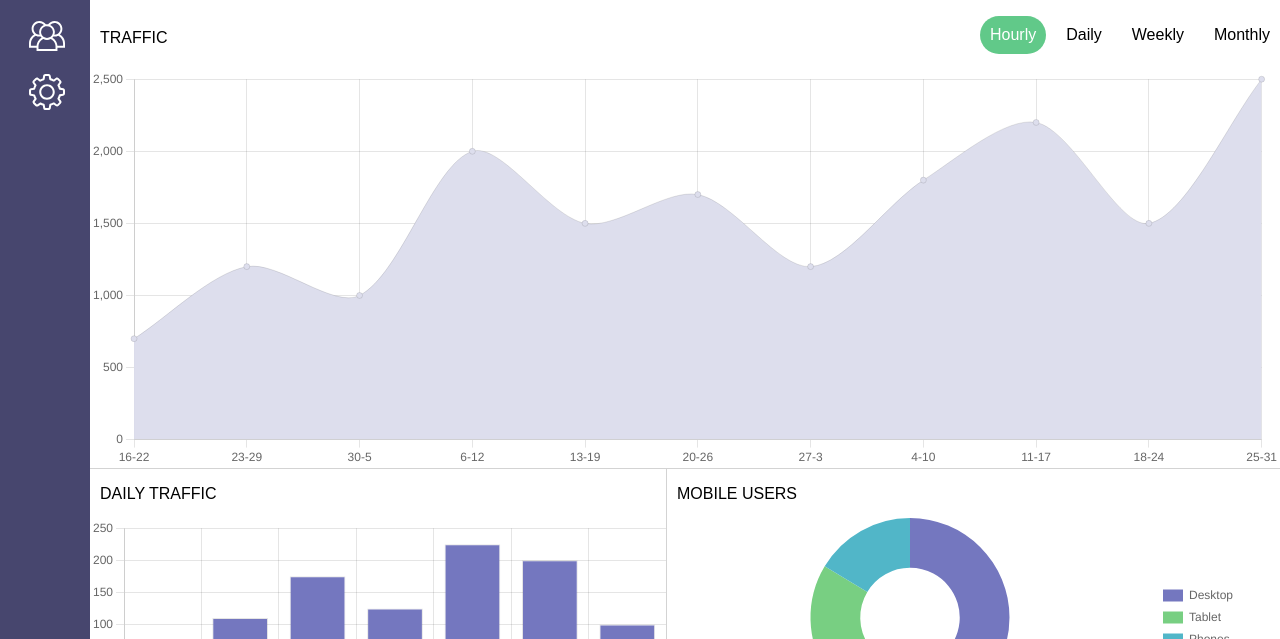
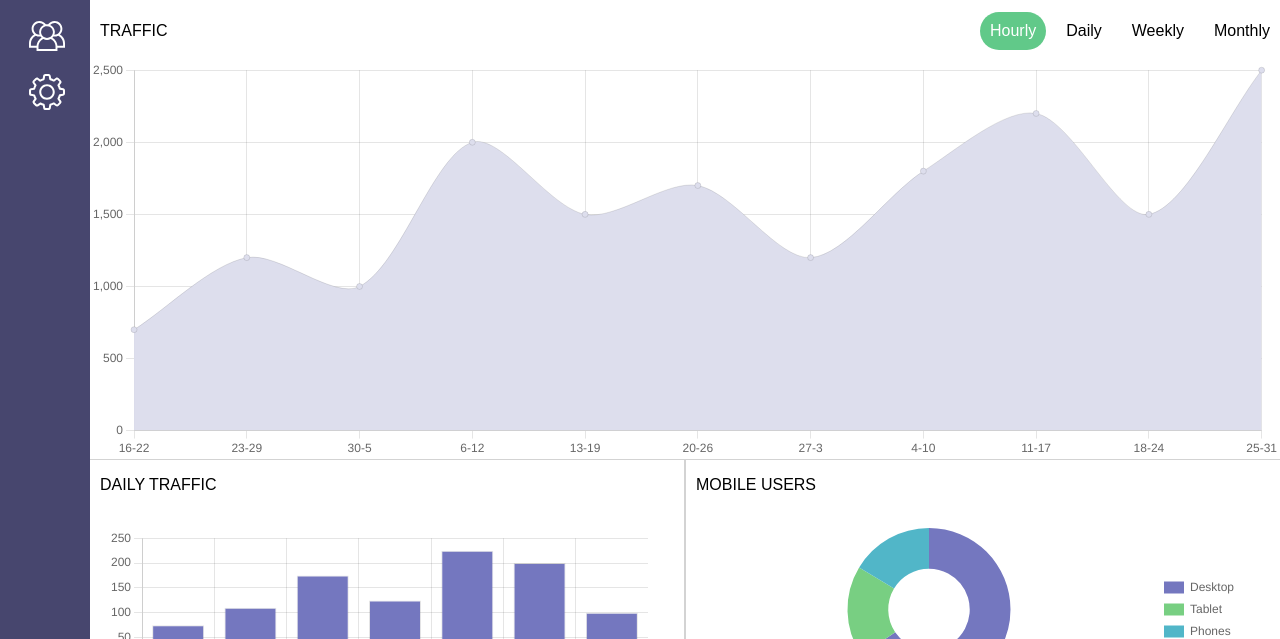
Before and after one commit to khenderson14/web_app_dashboard_new, a plain HTML site: page index.html in a window 1280 px wide. Shown: the part 161-800 px from the top of the page. Drawn offline with nearby package versions, Linux system fonts and the light colour scheme.

Commit message:
final adjustments to grid

```diff
--- a/css/style.css
+++ b/css/style.css
@@ -30,9 +30,6 @@ body {
 }
 
 .container-half {
-    /* display: flex;
-    align-items: center;
-    justify-content: center; */
     border-bottom: .5px solid lightgrey;
     height: 200px;
 }
@@ -180,18 +177,20 @@ h2 {
 
 /* TRAFFIC */
 
-/* .traffic {
-    padding-top: 0;
-    display: flex;
-    flex-direction: column;
-} */
+.traffic {
+    display: grid;
+}
+
+.container-full,
+.daily-traffic,
+.mobile-users {
+    grid-column: 1 / 3;
+}
+
 
 .traffic-header {
-    display: flex;
-    align-items: center;
-    justify-content: space-between;
-    flex-wrap: wrap;
-    width: 100%;
+    display: grid;
+    grid-column: 1 / 3;
 }
 
 #traffic-nav ul {
@@ -218,9 +217,6 @@ h2 {
     border-radius: 50px;
 }
 
-/* .daily-traffic, .mobile-users {
-    width: 100%;
-} */
 
 /* SOCIAL MEDIA */
 
@@ -292,11 +288,6 @@ h2 {
     flex-direction: column;
     border-bottom: .5px solid lightgrey;
 }
-
-/* .new-members,
-.recent-activity {
-    width: 100%;
-} */
 
 .member-container {
     display: flex;
@@ -599,7 +590,11 @@ form {
     .recent-activity,
     .message-user,
     .settings {
-        grid-column: 1 / span 2;
+        grid-column: 1 / 3;
+    }
+
+    .traffic {
+        display: grid;
     }
 
 
@@ -649,20 +644,21 @@ form {
 
     .container-full {
         height: 400px;
+        grid-column: 1 / 3;
     }
 
     #traffic-nav {
         margin-left: auto;
+        grid-column: 2 / 3;
     }
 
-    /* .traffic {
-        display: flex;
-        flex-direction: row;
-        flex-wrap: wrap;
-    } */
+    .traffic-header {
+        display: grid;
+        grid-column: 1 / 3;
+    }
 
-    .traffic-header {
-        flex-wrap: nowrap;
+    .section-header {
+        grid-column: 1 / 2;
     }
 
     .traffic-header ul {
@@ -671,11 +667,12 @@ form {
     }
 
     .daily-traffic {
-        grid-column: 1 / span 1;
+        grid-column: 1 / 2;
     }
 
     .mobile-users {
-        grid-column: 2 / span 1;
+        grid-column: 2 / 3;
+        border-left: .5px solid lightgray;
     }
 
     .social-container {
@@ -753,18 +750,8 @@ form {
 
     .container-half {
         width: 45vw;
+        padding: 3%;
     }
-
-    /* .new-members,
-    .recent-activity,
-    .message-user,
-    .settings {
-        width: 100%;
-    } */
-
-    /* .recent-container {
-        width: 100%;
-    } */
 
     .button {
         margin-right: 300px;
@@ -832,12 +819,6 @@ form {
         width: 98%;
     }
 
-    .traffic {
-        display: flex;
-        flex-direction: row;
-        flex-wrap: wrap;
-    }
-
     .container-half {
         width: 45vw;
     }
@@ -847,11 +828,7 @@ form {
     }
 
     .member {
-        /* width: 100%; */
-        /* display: flex; */
-        flex-direction: row;
-        /* align-items: flex-start;
-        border-bottom: .5px solid lightgrey; */
+        display: grid;
     }
 
     .recent-activity {
@@ -881,7 +858,7 @@ form {
 
     .recent-info {
         width: 100%;
-        padding: 10px 0 15px;
+        padding: 20px 15px 8px;
         justify-content: space-around;
     }
 
@@ -902,8 +879,6 @@ form {
     .daily-traffic,
     .new-members,
     .message-users {
-        /* width: 50%;
-        padding: 5px 15px; */
         border-right: .5px solid lightgray;
         grid-column: 1 / span 1;
 
@@ -922,10 +897,13 @@ form {
 
     .recent-activity,
     .settings {
-        /* width: 50%;
-        padding: 5px 15px; */
         border-top: none;
-        grid-column: 2 / span 1;
+        grid-column: 2 / 3;
+    }
+
+    .settings {
+        border-left: .5px solid lightgray;
+        padding: 1px;
     }
 
     .settings-status button {
```
Also changed, not shown: 1 other file.
